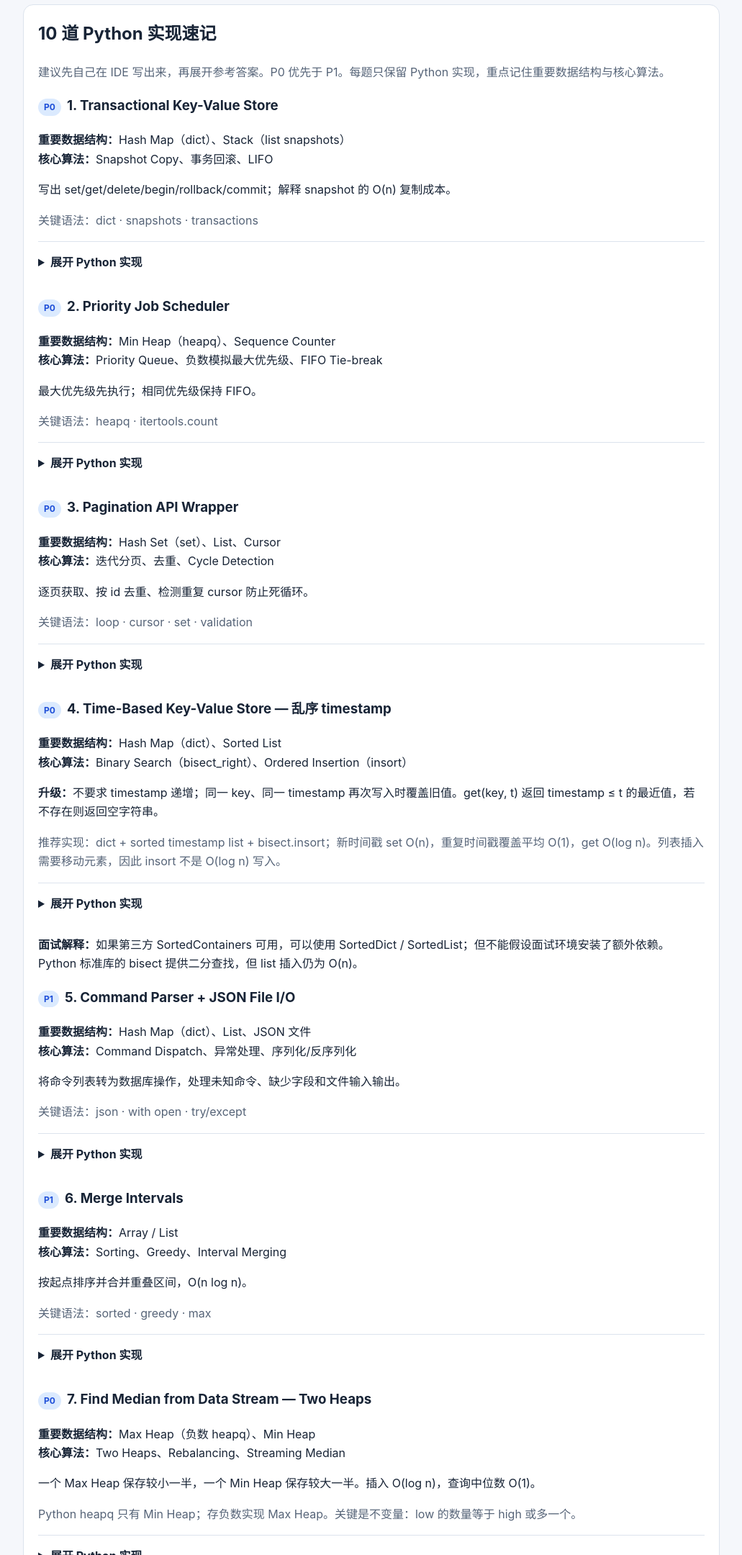
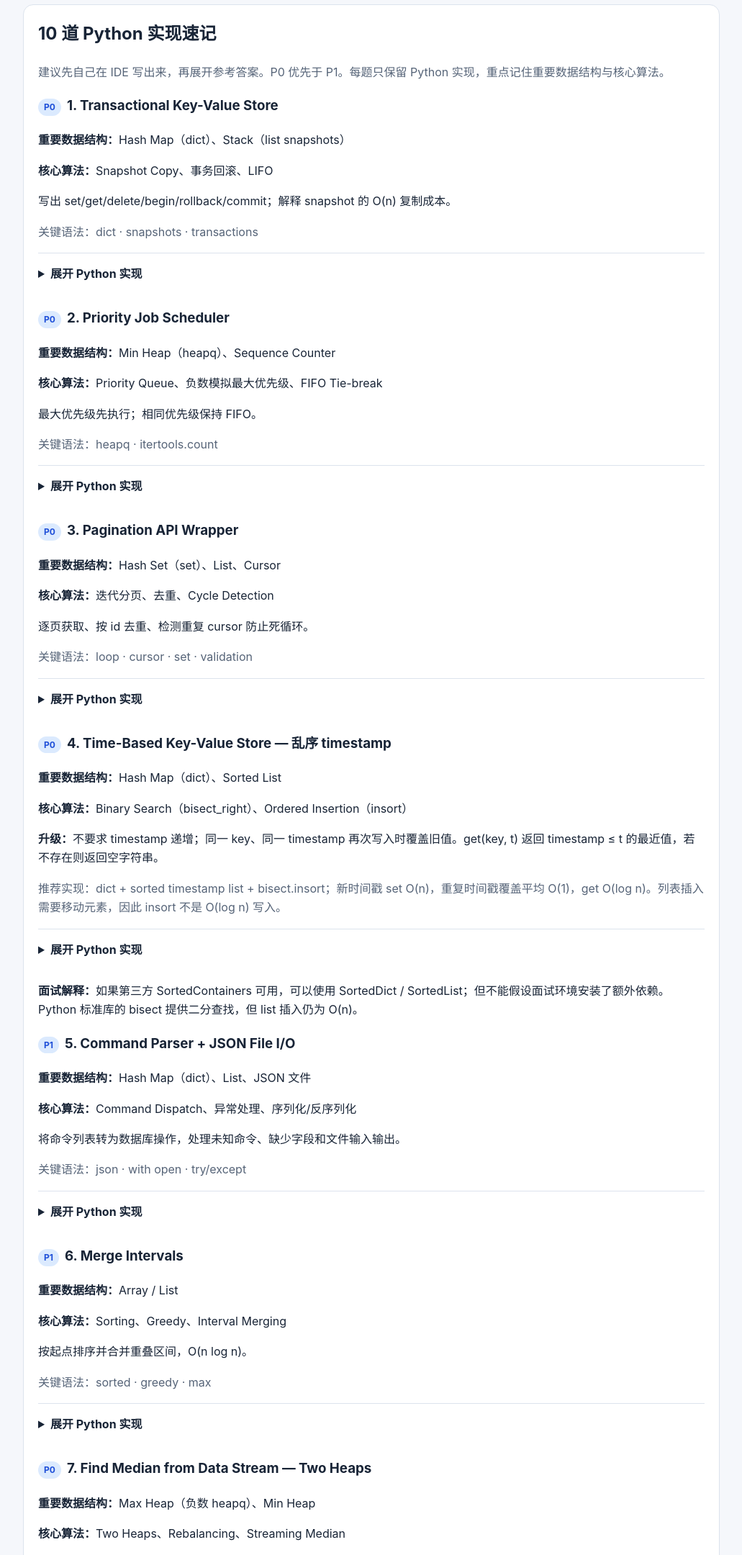
Before and after one commit to diego-king/ai-agent-knowledge, a plain HTML site: page docs/lyft-laptop-coding-interview.html in a window 1280 px wide. Shown: the part 640-2800 px from the top of the page at 72% size, without its empty margins (124-1155 px from the left). Drawn offline with Linux system fonts and the light colour scheme.

Commit message:
Put data structures and core algorithms in separate paragraphs

```diff
--- a/docs/lyft-laptop-coding-interview.html
+++ b/docs/lyft-laptop-coding-interview.html
@@ -4,7 +4,7 @@
 <style>:root{color-scheme:light dark;--bg:#f5f7fb;--card:#fff;--text:#182436;--muted:#566478;--line:#dce3ed;--accent:#2563eb}*{box-sizing:border-box}body{margin:0;background:var(--bg);color:var(--text);font:16px/1.65 -apple-system,BlinkMacSystemFont,"Segoe UI",sans-serif}header{background:#13233d;color:#fff;padding:38px max(18px,calc((100vw - 1000px)/2))}header p{color:#d0def3}main{max-width:1000px;margin:auto;padding:24px 16px 70px}.card{background:var(--card);border:1px solid var(--line);border-radius:14px;padding:20px;margin:16px 0}h1{line-height:1.2}h2{margin-top:0}nav a{display:inline-block;margin:5px 12px 5px 0;color:var(--accent)}details{border-top:1px solid var(--line);padding:15px 0}summary{font-weight:700;cursor:pointer}pre{overflow:auto;background:#0e1726;color:#e8f0ff;padding:18px;border-radius:10px;font-size:13px;line-height:1.5;tab-size:4}code{font-family:ui-monospace,SFMono-Regular,Menlo,monospace}.tag{display:inline-block;background:#dbeafe;color:#1d4ed8;padding:2px 8px;border-radius:99px;font-size:12px;margin-right:8px}.muted{color:var(--muted)}.btn{border:0;background:#2563eb;color:white;padding:9px 14px;border-radius:8px;cursor:pointer}.check{display:block;padding:5px 0}footer{color:var(--muted);font-size:13px;margin-top:30px}@media(prefers-color-scheme:dark){:root{--bg:#0e1522;--card:#182437;--text:#edf3ff;--muted:#afbdd0;--line:#33445a;--accent:#93c5fd}.tag{background:#1e3a5f;color:#bfdbfe}}</style></head><body>
 <header><h1>Lyft AI Entity · Python Laptop Coding Exercise</h1><p>第二轮 Onsite · 90分钟 · 中文讲解 + 英文技术术语 · 更新于 2026-11-17</p><p>独立专项备考指南｜可折叠答案、必背代码、测试与模拟流程</p></header>
 <main><div class="card"><h2>考试定位</h2><p>这份指南针对你描述的 <strong>90-minute Laptop Coding Exercise</strong>。题型来自公开 Lyft SWE 面试经验及工程类实战练习的归纳，<strong>不代表 Lyft AI Entity 团队确认会考这些题</strong>。重点是完整可运行实现，而非只背 LeetCode 答案。</p><p><strong>时间安排：</strong>0–10 分钟确认需求；10–25 分钟数据结构与接口；25–65 分钟实现；65–80 分钟测试；80–90 分钟解释复杂度和改进。</p><nav><a href="#q1">1. Transactional Key-Value Store</a><a href="#q2">2. Priority Job Scheduler</a><a href="#q3">3. Pagination API Wrapper</a><a href="#q4">4. Time-Based Key-Value Store</a><a href="#q5">5. Command Parser + JSON File I/O</a><a href="#q6">6. Merge Intervals</a><a href="#q7">7. Two Heaps Median</a><a href="#q8">8. Lyft Minimum Workers</a><a href="#q9">9. Nested KV + COUNT</a><a href="#q10">10. Stateful Fetch N</a></nav></div>
-<div class="card"><h2>10 道 Python 实现速记</h2><p class="muted">建议先自己在 IDE 写出来，再展开参考答案。P0 优先于 P1。每题只保留 Python 实现，重点记住重要数据结构与核心算法。</p><section id="q1"><h3><span class="tag">P0</span>1. Transactional Key-Value Store</h3><p><strong>重要数据结构：</strong>Hash Map（dict）、Stack（list snapshots）<br><strong>核心算法：</strong>Snapshot Copy、事务回滚、LIFO</p><p>写出 set/get/delete/begin/rollback/commit；解释 snapshot 的 O(n) 复制成本。</p><p class="muted">关键语法：dict · snapshots · transactions</p><details><summary>展开 Python 实现</summary><button class="btn" data-copy="code0">复制代码</button><pre><code id="code0">class Database:
+<div class="card"><h2>10 道 Python 实现速记</h2><p class="muted">建议先自己在 IDE 写出来，再展开参考答案。P0 优先于 P1。每题只保留 Python 实现，重点记住重要数据结构与核心算法。</p><section id="q1"><h3><span class="tag">P0</span>1. Transactional Key-Value Store</h3><p><strong>重要数据结构：</strong>Hash Map（dict）、Stack（list snapshots）</p><p><strong>核心算法：</strong>Snapshot Copy、事务回滚、LIFO</p><p>写出 set/get/delete/begin/rollback/commit；解释 snapshot 的 O(n) 复制成本。</p><p class="muted">关键语法：dict · snapshots · transactions</p><details><summary>展开 Python 实现</summary><button class="btn" data-copy="code0">复制代码</button><pre><code id="code0">class Database:
     def __init__(self):
         self.data = {}
         self.history = []
@@ -29,7 +29,7 @@
     def commit(self):
         if not self.history:
             raise RuntimeError("No transaction")
-        self.history.pop()</code></pre></details></section><section id="q2"><h3><span class="tag">P0</span>2. Priority Job Scheduler</h3><p><strong>重要数据结构：</strong>Min Heap（heapq）、Sequence Counter<br><strong>核心算法：</strong>Priority Queue、负数模拟最大优先级、FIFO Tie-break</p><p>最大优先级先执行；相同优先级保持 FIFO。</p><p class="muted">关键语法：heapq · itertools.count</p><details><summary>展开 Python 实现</summary><button class="btn" data-copy="code1">复制代码</button><pre><code id="code1">import heapq
+        self.history.pop()</code></pre></details></section><section id="q2"><h3><span class="tag">P0</span>2. Priority Job Scheduler</h3><p><strong>重要数据结构：</strong>Min Heap（heapq）、Sequence Counter</p><p><strong>核心算法：</strong>Priority Queue、负数模拟最大优先级、FIFO Tie-break</p><p>最大优先级先执行；相同优先级保持 FIFO。</p><p class="muted">关键语法：heapq · itertools.count</p><details><summary>展开 Python 实现</summary><button class="btn" data-copy="code1">复制代码</button><pre><code id="code1">import heapq
 from itertools import count
 
 class Scheduler:
@@ -43,7 +43,7 @@ class Scheduler:
     def pop(self):
         if not self.heap:
             return None
-        return heapq.heappop(self.heap)[2]</code></pre></details></section><section id="q3"><h3><span class="tag">P0</span>3. Pagination API Wrapper</h3><p><strong>重要数据结构：</strong>Hash Set（set）、List、Cursor<br><strong>核心算法：</strong>迭代分页、去重、Cycle Detection</p><p>逐页获取、按 id 去重、检测重复 cursor 防止死循环。</p><p class="muted">关键语法：loop · cursor · set · validation</p><details><summary>展开 Python 实现</summary><button class="btn" data-copy="code2">复制代码</button><pre><code id="code2">def fetch_all(fetch_page):
+        return heapq.heappop(self.heap)[2]</code></pre></details></section><section id="q3"><h3><span class="tag">P0</span>3. Pagination API Wrapper</h3><p><strong>重要数据结构：</strong>Hash Set（set）、List、Cursor</p><p><strong>核心算法：</strong>迭代分页、去重、Cycle Detection</p><p>逐页获取、按 id 去重、检测重复 cursor 防止死循环。</p><p class="muted">关键语法：loop · cursor · set · validation</p><details><summary>展开 Python 实现</summary><button class="btn" data-copy="code2">复制代码</button><pre><code id="code2">def fetch_all(fetch_page):
     results, ids, cursors = [], set(), set()
     cursor = None
     while True:
@@ -60,7 +60,7 @@ class Scheduler:
         if next_cursor in cursors:
             raise ValueError("Cursor loop")
         cursors.add(next_cursor)
-        cursor = next_cursor</code></pre></details></section><section id="q4"><h3><span class="tag">P0</span>4. Time-Based Key-Value Store — 乱序 timestamp</h3><p><strong>重要数据结构：</strong>Hash Map（dict）、Sorted List<br><strong>核心算法：</strong>Binary Search（bisect_right）、Ordered Insertion（insort）</p><p><strong>升级：</strong>不要求 timestamp 递增；同一 key、同一 timestamp 再次写入时覆盖旧值。get(key, t) 返回 timestamp ≤ t 的最近值，若不存在则返回空字符串。</p><p class="muted">推荐实现：dict + sorted timestamp list + bisect.insort；新时间戳 set O(n)，重复时间戳覆盖平均 O(1)，get O(log n)。列表插入需要移动元素，因此 insort 不是 O(log n) 写入。</p><details><summary>展开 Python 实现</summary><button class="btn" data-copy="code3">复制代码</button><pre><code id="code3">from bisect import bisect_right, insort
+        cursor = next_cursor</code></pre></details></section><section id="q4"><h3><span class="tag">P0</span>4. Time-Based Key-Value Store — 乱序 timestamp</h3><p><strong>重要数据结构：</strong>Hash Map（dict）、Sorted List</p><p><strong>核心算法：</strong>Binary Search（bisect_right）、Ordered Insertion（insort）</p><p><strong>升级：</strong>不要求 timestamp 递增；同一 key、同一 timestamp 再次写入时覆盖旧值。get(key, t) 返回 timestamp ≤ t 的最近值，若不存在则返回空字符串。</p><p class="muted">推荐实现：dict + sorted timestamp list + bisect.insort；新时间戳 set O(n)，重复时间戳覆盖平均 O(1)，get O(log n)。列表插入需要移动元素，因此 insort 不是 O(log n) 写入。</p><details><summary>展开 Python 实现</summary><button class="btn" data-copy="code3">复制代码</button><pre><code id="code3">from bisect import bisect_right, insort
 
 class TimeMap:
     def __init__(self):
@@ -82,7 +82,7 @@ class TimeMap:
         i = bisect_right(times, timestamp) - 1
         if i &lt; 0:
             return ""
-        return self.values[key][times[i]]</code></pre></details><p><strong>面试解释：</strong>如果第三方 SortedContainers 可用，可以使用 SortedDict / SortedList；但不能假设面试环境安装了额外依赖。Python 标准库的 bisect 提供二分查找，但 list 插入仍为 O(n)。</p></section><section id="q5"><h3><span class="tag">P1</span>5. Command Parser + JSON File I/O</h3><p><strong>重要数据结构：</strong>Hash Map（dict）、List、JSON 文件<br><strong>核心算法：</strong>Command Dispatch、异常处理、序列化/反序列化</p><p>将命令列表转为数据库操作，处理未知命令、缺少字段和文件输入输出。</p><p class="muted">关键语法：json · with open · try/except</p><details><summary>展开 Python 实现</summary><button class="btn" data-copy="code4">复制代码</button><pre><code id="code4">import json
+        return self.values[key][times[i]]</code></pre></details><p><strong>面试解释：</strong>如果第三方 SortedContainers 可用，可以使用 SortedDict / SortedList；但不能假设面试环境安装了额外依赖。Python 标准库的 bisect 提供二分查找，但 list 插入仍为 O(n)。</p></section><section id="q5"><h3><span class="tag">P1</span>5. Command Parser + JSON File I/O</h3><p><strong>重要数据结构：</strong>Hash Map（dict）、List、JSON 文件</p><p><strong>核心算法：</strong>Command Dispatch、异常处理、序列化/反序列化</p><p>将命令列表转为数据库操作，处理未知命令、缺少字段和文件输入输出。</p><p class="muted">关键语法：json · with open · try/except</p><details><summary>展开 Python 实现</summary><button class="btn" data-copy="code4">复制代码</button><pre><code id="code4">import json
 
 def execute(commands):
     db, output = {}, []
@@ -106,7 +106,7 @@ def process_file(input_file, output_file):
         commands = json.load(f)
     result = execute(commands)
     with open(output_file, "w", encoding="utf-8") as f:
-        json.dump(result, f, ensure_ascii=False, indent=2)</code></pre></details></section><section id="q6"><h3><span class="tag">P1</span>6. Merge Intervals</h3><p><strong>重要数据结构：</strong>Array / List<br><strong>核心算法：</strong>Sorting、Greedy、Interval Merging</p><p>按起点排序并合并重叠区间，O(n log n)。</p><p class="muted">关键语法：sorted · greedy · max</p><details><summary>展开 Python 实现</summary><button class="btn" data-copy="code5">复制代码</button><pre><code id="code5">def merge_intervals(intervals):
+        json.dump(result, f, ensure_ascii=False, indent=2)</code></pre></details></section><section id="q6"><h3><span class="tag">P1</span>6. Merge Intervals</h3><p><strong>重要数据结构：</strong>Array / List</p><p><strong>核心算法：</strong>Sorting、Greedy、Interval Merging</p><p>按起点排序并合并重叠区间，O(n log n)。</p><p class="muted">关键语法：sorted · greedy · max</p><details><summary>展开 Python 实现</summary><button class="btn" data-copy="code5">复制代码</button><pre><code id="code5">def merge_intervals(intervals):
     if not intervals:
         return []
     intervals = sorted(intervals, key=lambda x: x[0])
@@ -116,7 +116,7 @@ def process_file(input_file, output_file):
             merged[-1][1] = max(merged[-1][1], end)
         else:
             merged.append([start, end])
-    return merged</code></pre></details></section><section id="q7"><h3><span class="tag">P0</span>7. Find Median from Data Stream — Two Heaps</h3><p><strong>重要数据结构：</strong>Max Heap（负数 heapq）、Min Heap<br><strong>核心算法：</strong>Two Heaps、Rebalancing、Streaming Median</p><p>一个 Max Heap 保存较小一半，一个 Min Heap 保存较大一半。插入 O(log n)，查询中位数 O(1)。</p><p class="muted">Python heapq 只有 Min Heap；存负数实现 Max Heap。关键是不变量：low 的数量等于 high 或多一个。</p><details><summary>展开 Python 实现</summary><button class="btn" data-copy="code6">复制代码</button><pre><code id="code6">import heapq
+    return merged</code></pre></details></section><section id="q7"><h3><span class="tag">P0</span>7. Find Median from Data Stream — Two Heaps</h3><p><strong>重要数据结构：</strong>Max Heap（负数 heapq）、Min Heap</p><p><strong>核心算法：</strong>Two Heaps、Rebalancing、Streaming Median</p><p>一个 Max Heap 保存较小一半，一个 Min Heap 保存较大一半。插入 O(log n)，查询中位数 O(1)。</p><p class="muted">Python heapq 只有 Min Heap；存负数实现 Max Heap。关键是不变量：low 的数量等于 high 或多一个。</p><details><summary>展开 Python 实现</summary><button class="btn" data-copy="code6">复制代码</button><pre><code id="code6">import heapq
 
 class MedianFinder:
     def __init__(self):
@@ -134,7 +134,7 @@ class MedianFinder:
             raise ValueError("No numbers")
         if len(self.low) &gt; len(self.high):
             return -self.low[0]
-        return (-self.low[0] + self.high[0]) / 2</code></pre></details></section><section id="q8"><h3><span class="tag">P0</span>8. Lyft Minimum Workers with Assignment History — Two Min Heaps</h3><p><strong>重要数据结构：</strong>两个 Min Heap（busy / available）、Array<br><strong>核心算法：</strong>Sorting、Greedy Worker Assignment、Event Simulation</p><p><strong>候选人面经相关：</strong>输入每个 Job 的开始时间与持续时间；最少 Worker 覆盖所有 Job，返回按原始输入顺序排列的 Worker ID。空闲 Worker 多于一个时，优先使用最小 ID。任务结束时间等于新任务开始时间时允许复用。</p><p><strong>两个 Min Heap：</strong>busy 保存 (end_time, worker_id)，available 保存 worker_id。先释放所有 end_time ≤ start 的 Worker，再复用最小 ID，否则创建新 Worker。<strong>关键：</strong>排序时保留原始 index；HHMM 必须先转分钟，不能直接做整数加法。</p><p class="muted">排序与堆操作总体 O(n log n) 时间；O(n) 空间。下方包括分钟版与 HHMM 输入适配版。要求 duration &gt; 0，跨午夜任务以绝对分钟表示或单独约定。</p><details><summary>展开 Python 实现</summary><button class="btn" data-copy="code7">复制代码</button><pre><code id="code7">import heapq
+        return (-self.low[0] + self.high[0]) / 2</code></pre></details></section><section id="q8"><h3><span class="tag">P0</span>8. Lyft Minimum Workers with Assignment History — Two Min Heaps</h3><p><strong>重要数据结构：</strong>两个 Min Heap（busy / available）、Array</p><p><strong>核心算法：</strong>Sorting、Greedy Worker Assignment、Event Simulation</p><p><strong>候选人面经相关：</strong>输入每个 Job 的开始时间与持续时间；最少 Worker 覆盖所有 Job，返回按原始输入顺序排列的 Worker ID。空闲 Worker 多于一个时，优先使用最小 ID。任务结束时间等于新任务开始时间时允许复用。</p><p><strong>两个 Min Heap：</strong>busy 保存 (end_time, worker_id)，available 保存 worker_id。先释放所有 end_time ≤ start 的 Worker，再复用最小 ID，否则创建新 Worker。<strong>关键：</strong>排序时保留原始 index；HHMM 必须先转分钟，不能直接做整数加法。</p><p class="muted">排序与堆操作总体 O(n log n) 时间；O(n) 空间。下方包括分钟版与 HHMM 输入适配版。要求 duration &gt; 0，跨午夜任务以绝对分钟表示或单独约定。</p><details><summary>展开 Python 实现</summary><button class="btn" data-copy="code7">复制代码</button><pre><code id="code7">import heapq
 
 def assign_workers(jobs):
     # jobs[i] = (start_minute, duration_minute)
@@ -174,7 +174,7 @@ def assign_workers_hhmm(jobs):
     return assign_workers([
         (hhmm_to_minutes(start_hhmm), duration)
         for start_hhmm, duration in jobs
-    ])</code></pre></details><p class="muted">公开候选人面经：<a href="https://www.screna.ai/experience/0126f904-5c3e-4d1d-975b-9a71a840f3f3">Screna Apr 2026</a>；<a href="https://www.inbyte.org/interview/lyft?category=coding">Inbyte 2026</a>。第三方记录，非官方确认原题。</p></section><section id="q9"><h3><span class="tag">P0</span>9. Nested Transaction KV + COUNT(value)</h3><p><strong>重要数据结构：</strong>Hash Map（dict）、Counter、Stack<br><strong>核心算法：</strong>Nested Transactions、Snapshot、Frequency Counting</p><p>扩展现有 Transactional KV：额外支持 COUNT(value)、重复 SET、DELETE、嵌套 BEGIN/ROLLBACK/COMMIT。此版本的 COMMIT 只提交最内层 savepoint；外层 ROLLBACK 仍可撤销它。面试时务必先澄清 COMMIT 是否应一次提交所有层。</p><p class="muted">GET/SET/DELETE/COUNT 平均 O(1)；BEGIN 复制全部数据和计数 O(n)，ROLLBACK/COMMIT O(1)（忽略对象释放成本）。值需可 hash。</p><details><summary>展开 Python 实现</summary><button class="btn" data-copy="code8">复制代码</button><pre><code id="code8">from collections import Counter
+    ])</code></pre></details><p class="muted">公开候选人面经：<a href="https://www.screna.ai/experience/0126f904-5c3e-4d1d-975b-9a71a840f3f3">Screna Apr 2026</a>；<a href="https://www.inbyte.org/interview/lyft?category=coding">Inbyte 2026</a>。第三方记录，非官方确认原题。</p></section><section id="q9"><h3><span class="tag">P0</span>9. Nested Transaction KV + COUNT(value)</h3><p><strong>重要数据结构：</strong>Hash Map（dict）、Counter、Stack</p><p><strong>核心算法：</strong>Nested Transactions、Snapshot、Frequency Counting</p><p>扩展现有 Transactional KV：额外支持 COUNT(value)、重复 SET、DELETE、嵌套 BEGIN/ROLLBACK/COMMIT。此版本的 COMMIT 只提交最内层 savepoint；外层 ROLLBACK 仍可撤销它。面试时务必先澄清 COMMIT 是否应一次提交所有层。</p><p class="muted">GET/SET/DELETE/COUNT 平均 O(1)；BEGIN 复制全部数据和计数 O(n)，ROLLBACK/COMMIT O(1)（忽略对象释放成本）。值需可 hash。</p><details><summary>展开 Python 实现</summary><button class="btn" data-copy="code8">复制代码</button><pre><code id="code8">from collections import Counter
 
 class TransactionalKV:
     def __init__(self):
@@ -215,7 +215,7 @@ class TransactionalKV:
     def commit(self):
         if not self.snapshots:
             raise RuntimeError("No active transaction")
-        self.snapshots.pop()  # Commit only the innermost savepoint</code></pre></details></section><section id="q10"><h3><span class="tag">P0</span>10. Stateful Pagination — Fetch N Across Calls</h3><p><strong>重要数据结构：</strong>Deque、Hash Set、Cursor、Buffer<br><strong>核心算法：</strong>State Machine、Pagination、Deduplication、Amortized Queue</p><p>实现 fetch_n(n)：跨调用保存 cursor、未消费的 buffer、去重 seen_ids 和 exhausted 标志；不能因为本次只需要 1 条，就丢掉同一页的其他结果。支持空页但有 next cursor 的情况。</p><p class="muted">每条记录入队/出队摊还 O(1)；总工作量与访问页数和扫描记录数成正比；额外空间 O(已见 ID 数 + 缓冲记录数 + cursor 数)。</p><details><summary>展开 Python 实现</summary><button class="btn" data-copy="code9">复制代码</button><pre><code id="code9">from collections import deque
+        self.snapshots.pop()  # Commit only the innermost savepoint</code></pre></details></section><section id="q10"><h3><span class="tag">P0</span>10. Stateful Pagination — Fetch N Across Calls</h3><p><strong>重要数据结构：</strong>Deque、Hash Set、Cursor、Buffer</p><p><strong>核心算法：</strong>State Machine、Pagination、Deduplication、Amortized Queue</p><p>实现 fetch_n(n)：跨调用保存 cursor、未消费的 buffer、去重 seen_ids 和 exhausted 标志；不能因为本次只需要 1 条，就丢掉同一页的其他结果。支持空页但有 next cursor 的情况。</p><p class="muted">每条记录入队/出队摊还 O(1)；总工作量与访问页数和扫描记录数成正比；额外空间 O(已见 ID 数 + 缓冲记录数 + cursor 数)。</p><details><summary>展开 Python 实现</summary><button class="btn" data-copy="code9">复制代码</button><pre><code id="code9">from collections import deque
 
 class PaginatedFetcher:
     def __init__(self, fetch_page):
```
